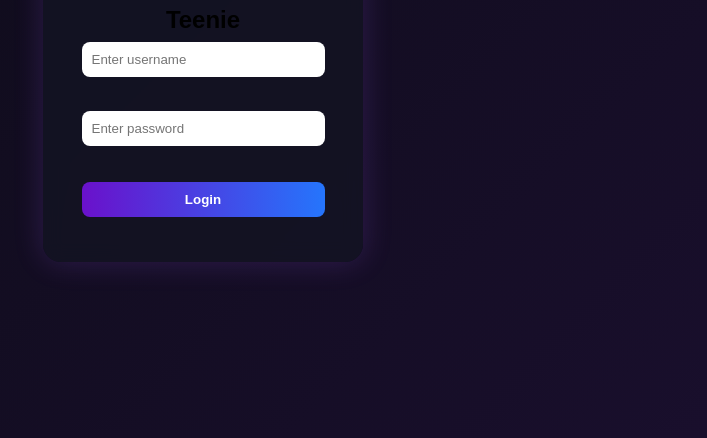
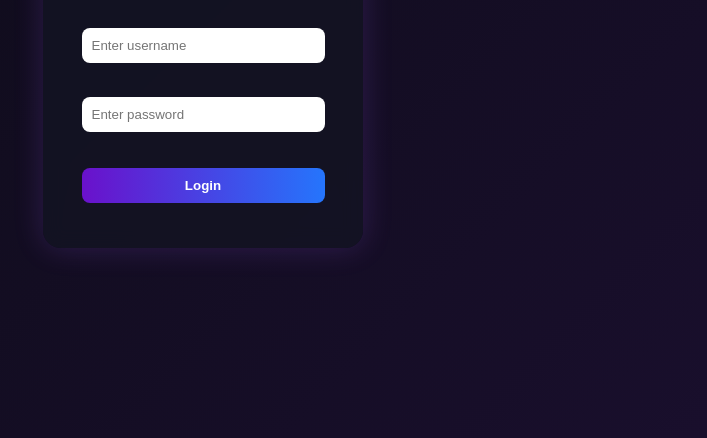
Before and after one commit to narel-laesy/teenie-v1, a plain HTML site: page index.html in a window 1280 px wide. Shown: the part 362-800 px from the top of the page, without its empty margins (437-1144 px from the left). Drawn offline with Linux system fonts and the light colour scheme.

Commit message:
Update index.html

```diff
--- a/index.html
+++ b/index.html
@@ -11,7 +11,6 @@
         <img src="logo.png" class="logo">
         <h1>TEENIE</h1>
     </div>
-        <h2>Teenie</h2>
 
         <input type="text" id="username" placeholder="Enter username"><br><br>
         <input type="password" id="password" placeholder="Enter password"><br><br>
```
